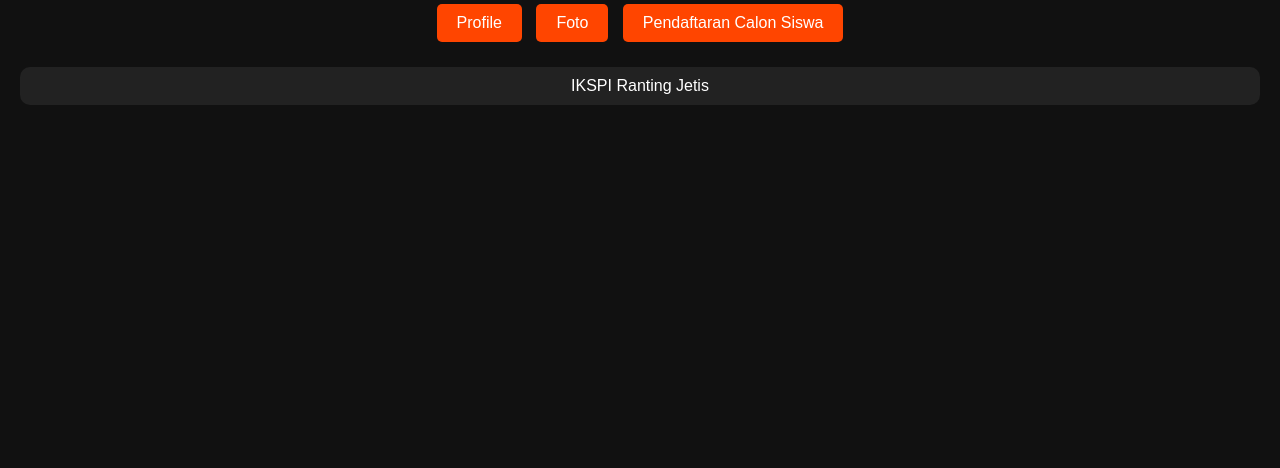
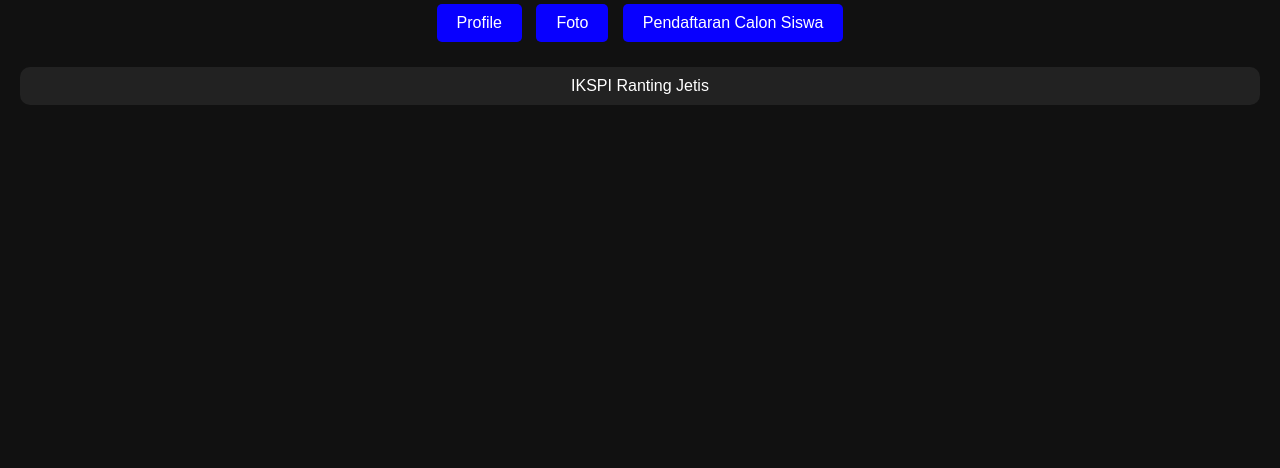
Before and after one commit to fadhilsukasuka/KeraSakti, a plain HTML site: page index.html in a window 1280 px wide. Shown: the part 332-800 px from the top of the page. Drawn offline with Linux system fonts and the light colour scheme.

Commit message:
GANTI WARNA
buton

```diff
--- a/styel.css
+++ b/styel.css
@@ -27,7 +27,7 @@
 }
 
 button {
-    background-color: #ff4500;
+    background-color: #0800ff;
     color: white;
     border: none;
     padding: 10px 20px;
@@ -39,7 +39,7 @@
 }
 
 button:hover {
-    background-color: #ff6347;
+    background-color: #0800ff;
     transform: scale(1.1);
 }
 
```
